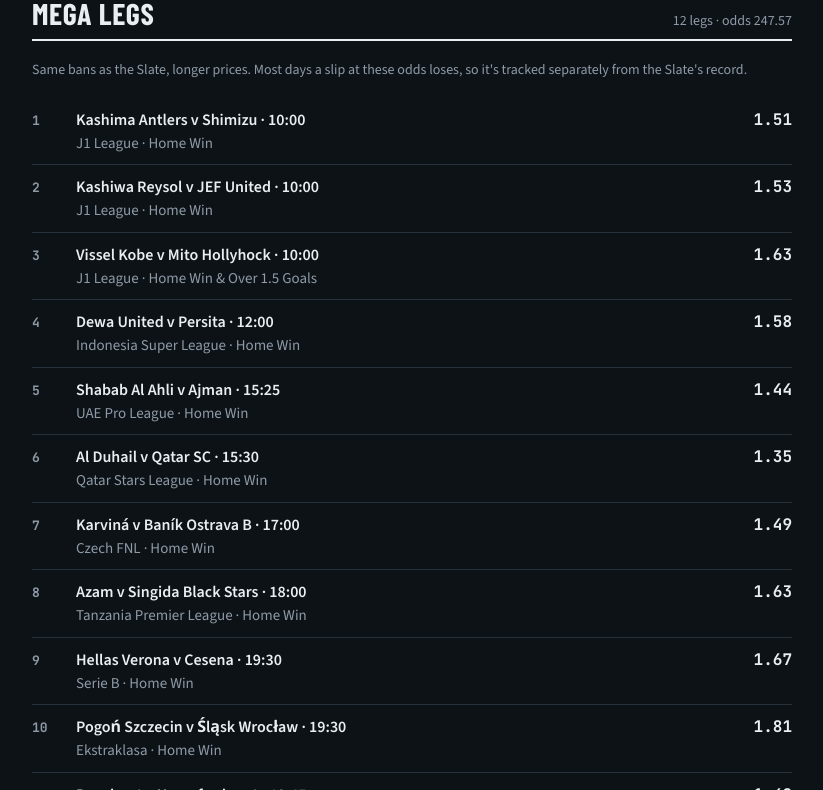
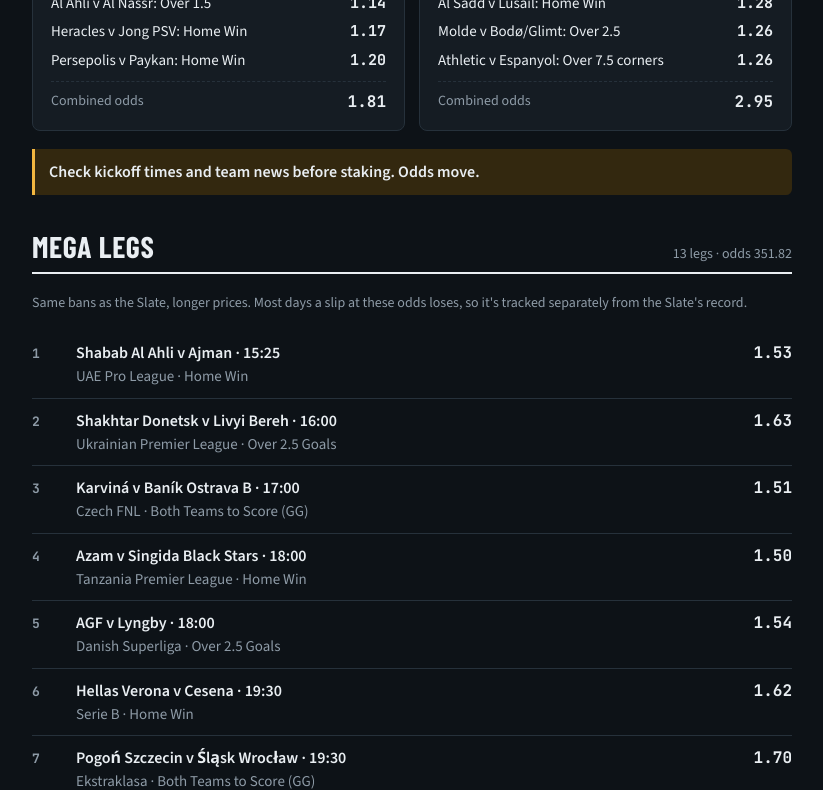
Before and after one commit to Mcsunky/hustle, a plain HTML site: page docs/index.html in a window 1280 px wide. Shown: the part 2010-2800 px from the top of the page, without its empty margins (228-1051 px from the left). Drawn offline with nearby package versions, Linux system fonts and the light colour scheme; a web font is replaced by a local one.

Commit message:
20 Nov: rebuild Mega as mixed-market XCFA1A; keep UPVZ10 as reference
Co-Authored-By: Claude Opus 5.5 <noreply@anthropic.com>

```diff
--- a/docs/data.js
+++ b/docs/data.js
@@ -43,7 +43,32 @@ window.SLATES = [
     ],
     acca: { code: "L8WJ70", legs: 8, odds: "5.33", booked: "01:30 UK" },
     mega: {
-      code: "UPVZ10", odds: "247.57", booked: "01:38 UK", results: null, landed: null,
+      code: "XCFA1A", odds: "351.82", booked: "15:05 UK", results: null, landed: null,
+      note: "Rebuilt at 15:05 UK with a market mix (4 home wins, 3 Over 2.5, 3 GG, 2 second-half goals, 1 Under 2.5), per the user's rule. Use this code.",
+      legs: [
+        { fx: "Shabab Al Ahli v Ajman", comp: "UAE Pro League", ko: "15:25", mk: "Home Win", odds: "1.53" },
+        { fx: "Shakhtar Donetsk v Livyi Bereh", comp: "Ukrainian Premier League", ko: "16:00", mk: "Over 2.5 Goals", odds: "1.63" },
+        { fx: "Karviná v Baník Ostrava B", comp: "Czech FNL", ko: "17:00", mk: "Both Teams to Score (GG)", odds: "1.51" },
+        { fx: "Azam v Singida Black Stars", comp: "Tanzania Premier League", ko: "18:00", mk: "Home Win", odds: "1.50" },
+        { fx: "AGF v Lyngby", comp: "Danish Superliga", ko: "18:00", mk: "Over 2.5 Goals", odds: "1.54" },
+        { fx: "Hellas Verona v Cesena", comp: "Serie B", ko: "19:30", mk: "Home Win", odds: "1.62" },
+        { fx: "Pogoń Szczecin v Śląsk Wrocław", comp: "Ekstraklasa", ko: "19:30", mk: "Both Teams to Score (GG)", odds: "1.70" },
+        { fx: "Penybont v Haverfordwest", comp: "Cymru Premier", ko: "19:45", mk: "Home Win", odds: "1.52" },
+        { fx: "Troyes v Le Havre", comp: "Ligue 1", ko: "19:45", mk: "Under 2.5 Goals", odds: "1.95" },
+        { fx: "Porto v Paredes", comp: "Taça de Portugal", ko: "20:45", mk: "2nd Half Over 1.5 Goals", odds: "1.56" },
+        { fx: "FC Volendam v Jong Ajax", comp: "Eerste Divisie", ko: "19:00", mk: "2nd Half Over 1.5 Goals", odds: "1.46" },
+        { fx: "Vitesse v Jong AZ", comp: "Eerste Divisie", ko: "19:00", mk: "Both Teams to Score (GG)", odds: "1.46" },
+        { fx: "Barnsley v Sheffield Wednesday", comp: "League One", ko: "20:00", mk: "Over 2.5 Goals", odds: "1.49" }
+      ],
+      prev: {
+        code: "UPVZ10", odds: "247.57", booked: "01:38 UK", landed: false,
+        note: "Original 01:38 Mega: almost all home wins. Already lost: the first four legs (J1 and Indonesia) failed before the rebuild. Kept for reference only.",
+        results: [
+          { status: "lost", score: "1–1", src: "https://www.espn.co.uk/football/team-stats/_/gameId/401877534", srcName: "ESPN" },
+          { status: "lost", score: "0–1", src: "https://www.espn.co.uk/football/match/_/gameId/401877553", srcName: "ESPN" },
+          { status: "lost", score: "1–2", src: "https://www.espn.co.uk/football/match/_/gameId/401877548", srcName: "ESPN" },
+          { status: "lost", score: "0–1", src: "https://bola.okezone.com/read/2026/11/20/49/3255252/hasil-dewa-united-vs-persita-tangerang-di-super-league-2026-2027-pendekar-cisadane-menangi-derby-1-0", srcName: "Okezone" }
+        ],
         legs: [
           { fx: "Kashima Antlers v Shimizu", comp: "J1 League", ko: "10:00", mk: "Home Win", odds: "1.51" },
           { fx: "Kashiwa Reysol v JEF United", comp: "J1 League", ko: "10:00", mk: "Home Win", odds: "1.53" },
@@ -58,6 +83,7 @@ window.SLATES = [
           { fx: "Penybont v Haverfordwest", comp: "Cymru Premier", ko: "19:45", mk: "Home Win", odds: "1.48" },
           { fx: "Troyes v Le Havre", comp: "Ligue 1", ko: "19:45", mk: "Under 2.5 Goals", odds: "1.97" }
         ]
+      }
     },
     results: null,
     audit: {
--- a/docs/index.html
+++ b/docs/index.html
@@ -214,6 +214,13 @@ function codesBlock(sl) {
       <div class="code-head"><span class="code-label">Mega accumulator · long shot</span>${statusPill(st)}</div>
       <div class="code-row"><span class="code">${esc(sl.mega.code)}</span>${copyBtn(sl.mega.code)}</div>
       <div class="code-meta"><span><b>${sl.mega.legs.length}</b> legs</span><span>odds <b>${esc(sl.mega.odds)}</b></span><span>booked ${esc(sl.mega.booked)}</span></div>
+      ${sl.mega.note ? `<p class="code-note">${esc(sl.mega.note)}</p>` : ""}
+    </div>`);
+    const pv = sl.mega.prev;
+    if (pv) cards.push(`<div class="code-card prev">
+      <div class="code-head"><span class="code-label">Earlier Mega · reference only</span>${statusPill(pv.landed === false ? "lost" : "pending")}</div>
+      <div class="code-row"><span class="code">${esc(pv.code)}</span></div>
+      <div class="code-meta"><span><b>${pv.legs.length}</b> legs</span><span>odds <b>${esc(pv.odds)}</b></span><span>booked ${esc(pv.booked)}</span></div>
     </div>`);
   }
   if (sl.earlier) {
@@ -291,6 +298,14 @@ function megaBlock(sl) {
     <ol class="picks">${m.legs.map((l, i) => pickLi(i + 1, l.fx + " · " + l.ko, l.comp + " · " + l.mk, l.odds, m.results && m.results[i])).join("")}</ol>
   </section>`;
 }
+function megaPrevBlock(sl) {
+  const m = sl.mega && sl.mega.prev; if (!m) return "";
+  return `<section aria-labelledby="megap-h">
+    <div class="sec-head"><h2 id="megap-h">Earlier Mega</h2><span class="note">${esc(m.code)} · ${m.legs.length} legs · odds ${esc(m.odds)}</span></div>
+    <p class="passes">${esc(m.note || "")}</p>
+    <ol class="picks">${m.legs.map((l, i) => pickLi(i + 1, l.fx + " · " + l.ko, l.comp + " · " + l.mk, l.odds, m.results && m.results[i])).join("")}</ol>
+  </section>`;
+}
 
 function auditBlock(a) {
   if (!a) return "";
@@ -317,7 +332,7 @@ function show(date) {
   $("#days").innerHTML = SLATES.map(s => `<button type="button" data-d="${s.date}" aria-pressed="${s.date === sl.date}">${new Date(s.date + "T12:00:00Z").toLocaleDateString("en-GB", { weekday: "short", day: "numeric", month: "short", timeZone: "UTC" })}</button>`).join("");
   const body = sl.noSlate
     ? `<section aria-labelledby="slate-h"><div class="sec-head"><h2 id="slate-h">No Slate Today</h2></div><p class="settled">${esc(sl.noSlate)}</p></section>`
-    : slateBlock(sl) + ticketsBlock(sl) + megaBlock(sl) + earlierBlock(sl);
+    : slateBlock(sl) + ticketsBlock(sl) + megaBlock(sl) + megaPrevBlock(sl) + earlierBlock(sl);
   $("#app").innerHTML = codesBlock(sl) + recordBlock() + body + auditBlock(sl.audit);
   document.querySelectorAll("#days button").forEach(b => b.onclick = () => { location.hash = "d" + b.dataset.d; });
   document.querySelectorAll(".copy").forEach(b => b.onclick = () => {
```
Lines whose indentation alone changed are shown as unchanged.
